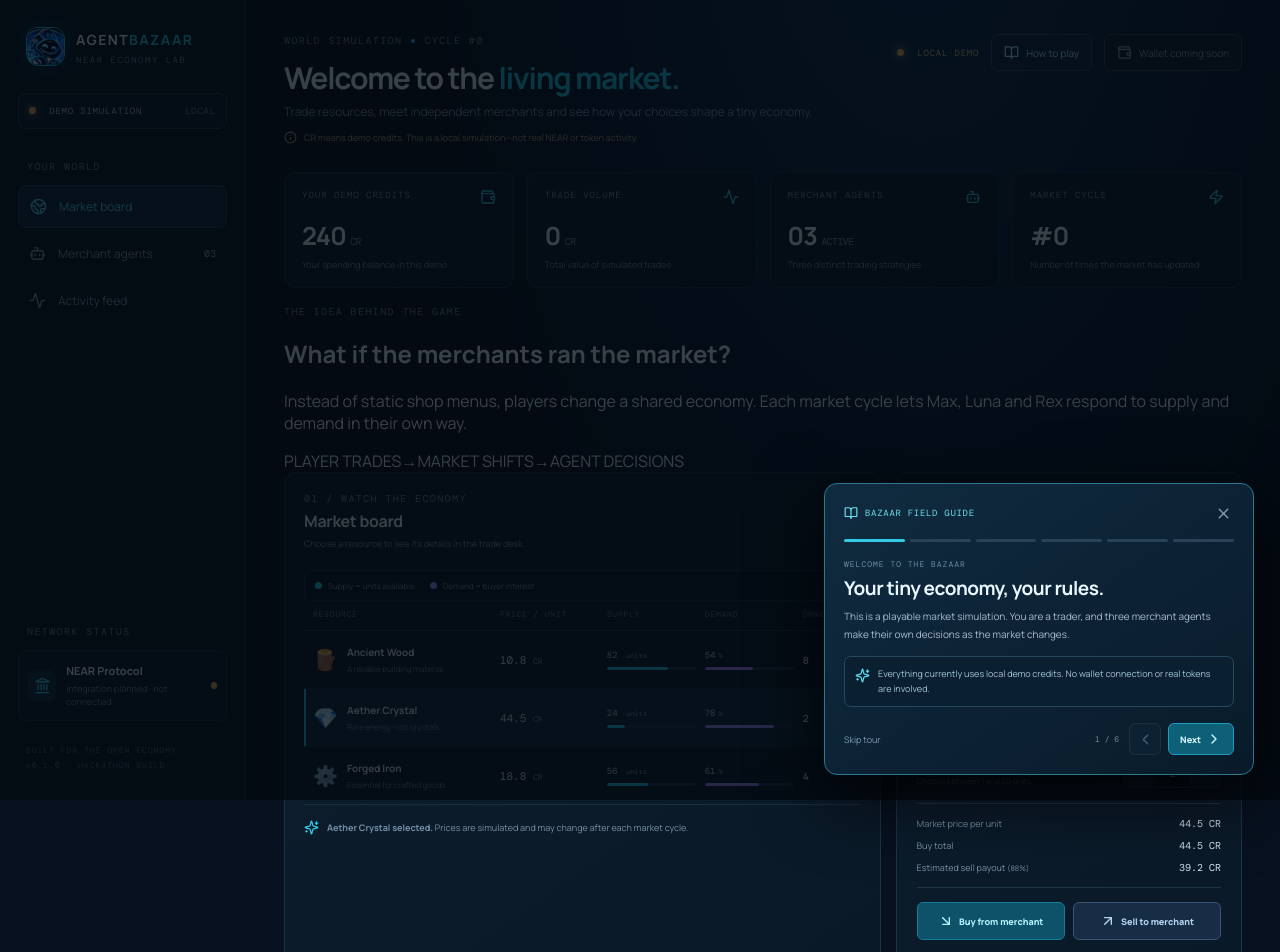
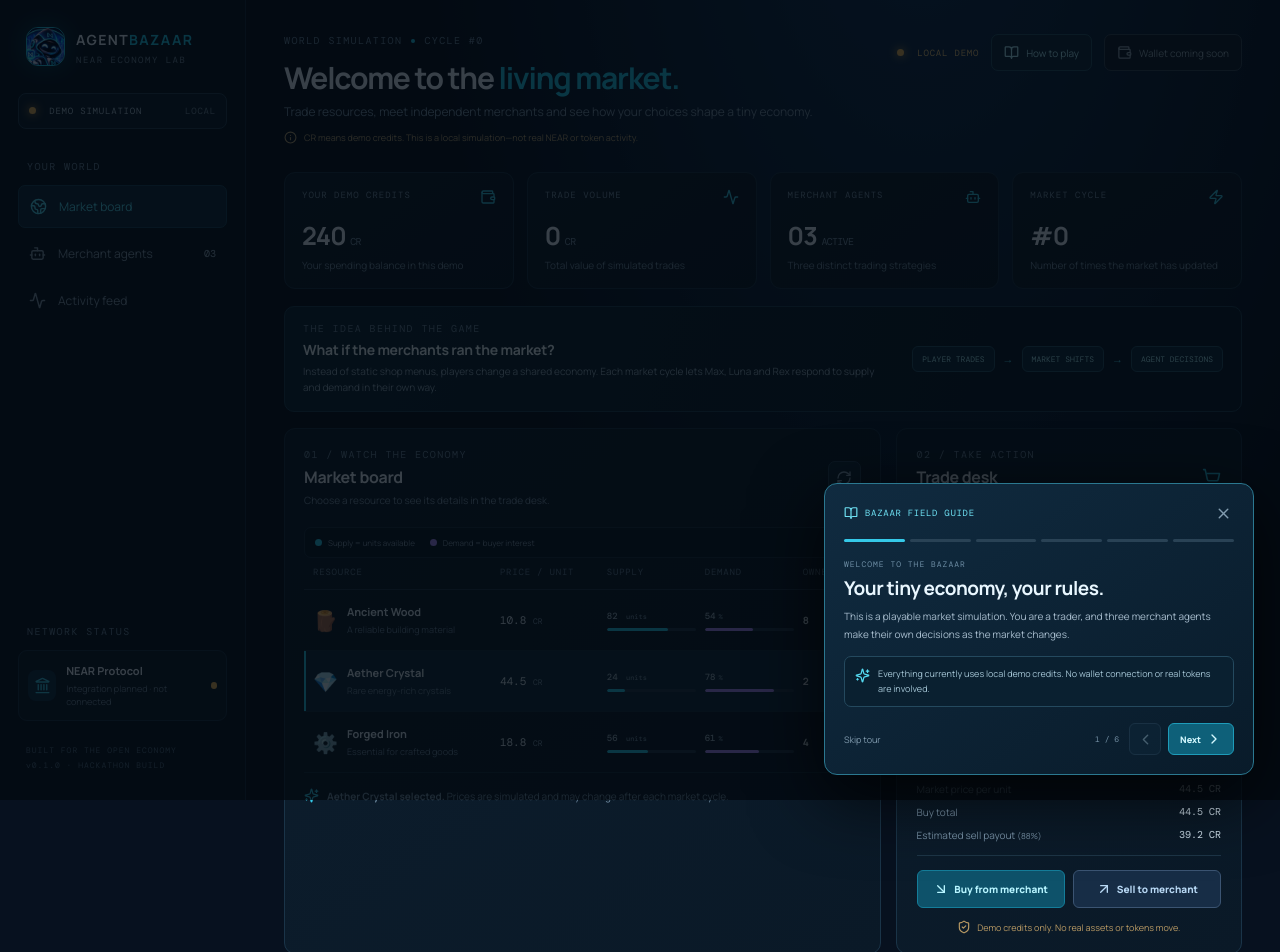
Before and after one commit to testimonypaul/near-agent-bazaar, a React (Vite) app: page / in a window 1280 px wide. Shown: the top 952 px of the page. Built offline with nearby package versions, Linux system fonts and the light colour scheme.

Commit message:
Style the project concept summary and improve text legibility

```diff
--- a/src/styles.css
+++ b/src/styles.css
@@ -84,3 +84,45 @@
 /* NEAR Agent Bazaar mascot brand asset */
 .brand-mark{overflow:hidden;padding:0;background:#081522;border:1px solid #27c8eb;box-shadow:0 0 24px #16bfe544;}
 .brand-mark img{display:block;width:100%;height:100%;object-fit:cover;}
+
+
+/* Judge-facing concept summary and readable default sizing */
+.concept-strip {
+  display: flex;
+  align-items: center;
+  justify-content: space-between;
+  gap: 22px;
+  margin: 0 0 16px;
+  padding: 15px 18px;
+  border: 1px solid #1d4055;
+  border-radius: 10px;
+  background: linear-gradient(105deg, #0c2638, #0a1b2a 72%);
+}
+.concept-copy { min-width: 0; }
+.concept-copy h2 { margin: 5px 0 4px; color: #e8f7ff; font-size: 14px; letter-spacing: -.25px; }
+.concept-copy p { max-width: 720px; margin: 0; color: #91aabd; font-size: 10px; line-height: 1.65; }
+.concept-flow { display: flex; align-items: center; justify-content: flex-end; flex-wrap: wrap; gap: 8px; flex: none; }
+.concept-flow span { padding: 7px 9px; border: 1px solid #24526a; border-radius: 6px; background: #0c2a3d; color: #a9eefa; font: 8px 'DM Mono'; white-space: nowrap; }
+.concept-flow b { color: #43cce8; font-size: 11px; }
+
+/* Lift the smallest desktop labels without disturbing the compact market grid. */
+.panel-subtitle, .stat-foot, .market-note, .trade-summary, .agent-card p, .activity-item p { font-size: 10px; }
+.field-label { font-size: 9px; }
+.merchant-chip, .asset-option, .trade-actions button, .cycle-btn { font-size: 10px; }
+.table-head { font-size: 9px; }
+.asset-name b { font-size: 11px; }
+.asset-name small { font-size: 9px; }
+.agent-role { font-size: 9px; }
+.agent-card-stats span { font-size: 8px; }
+.agent-card-stats b { font-size: 10px; }
+.activity-item small { font-size: 8px; }
+.simulation-warning { font-size: 9px; }
+@media(max-width:760px) {
+  .concept-strip { display:block; padding:13px; }
+  .concept-copy h2 { font-size:13px; }
+  .concept-flow { justify-content:flex-start; gap:5px; margin-top:11px; }
+  .concept-flow span { padding:6px 7px; font-size:7px; }
+}
+@media(max-width:390px) {
+  .concept-flow span { font-size:6px; padding:6px 5px; }
+}
```
